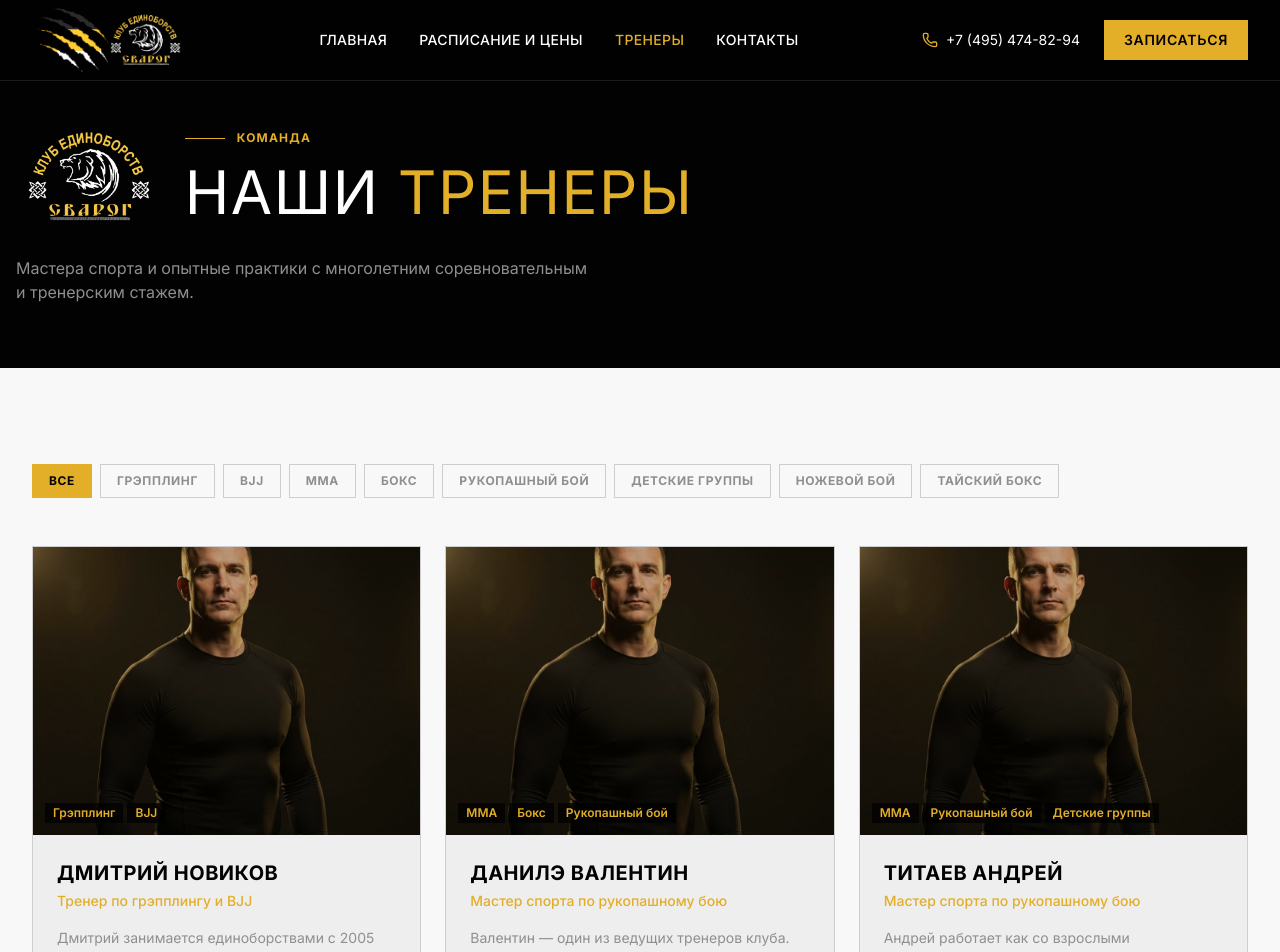
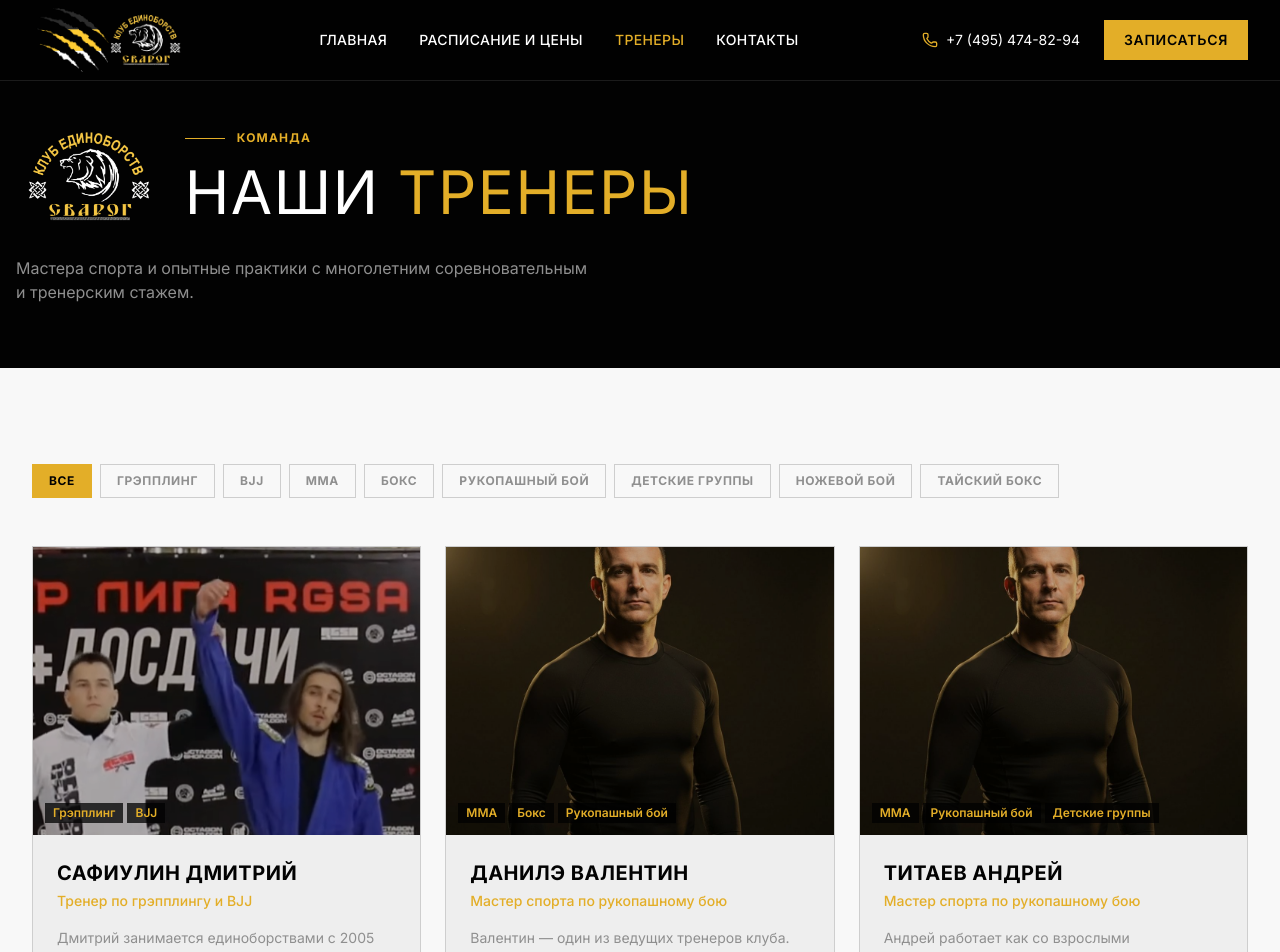
Before and after one commit to funkythemoney666/v0-svarog-martial-arts-club, a Next.js app: page /coaches in a window 1280 px wide. Shown: the top 952 px of the page. Built offline with nearby package versions, Linux system fonts and the light colour scheme.

Commit message:
feat: update grappler coach name and photo\n\nAdd individual coach photo support and change coach name.

```diff
--- a/components/coaches/coaches-grid.tsx
+++ b/components/coaches/coaches-grid.tsx
@@ -12,11 +12,12 @@ type Coach = {
   bio: string
   achievements: string[]
   experience: string
+  image?: string
 }
 
 const coaches: Coach[] = [
   {
-    name: 'Дмитрий Новиков',
+    name: 'Сафиулин Дмитрий',
     title: 'Тренер по грэпплингу и BJJ',
     disciplines: ['Грэпплинг', 'BJJ'],
     bio: 'Дмитрий занимается единоборствами с 2005 года. Специализируется на борцовской технике и бразильском джиу-джитсу. Готовит спортсменов для выступления на соревнованиях всех уровней.',
@@ -26,6 +27,7 @@ const coaches: Coach[] = [
       'Чемпион России по грэпплингу 2019',
     ],
     experience: '18 лет в спорте, 10 лет тренерской работы',
+    image: '/images/coach-safiulin.jpg',
   },
   {
     name: 'Данилэ Валентин',
@@ -143,7 +145,7 @@ export function CoachesGrid() {
                 style={{ backgroundColor: 'var(--dark-bg)' }}
               >
                 <Image
-                  src="/images/coach-placeholder.jpg"
+                  src={coach.image || "/images/coach-placeholder.jpg"}
                   alt={coach.name}
                   fill
                   className="object-cover opacity-75 group-hover:scale-105 transition-transform duration-500"
```
Also changed, not shown: public/images/coach-safiulin.jpg (added).
